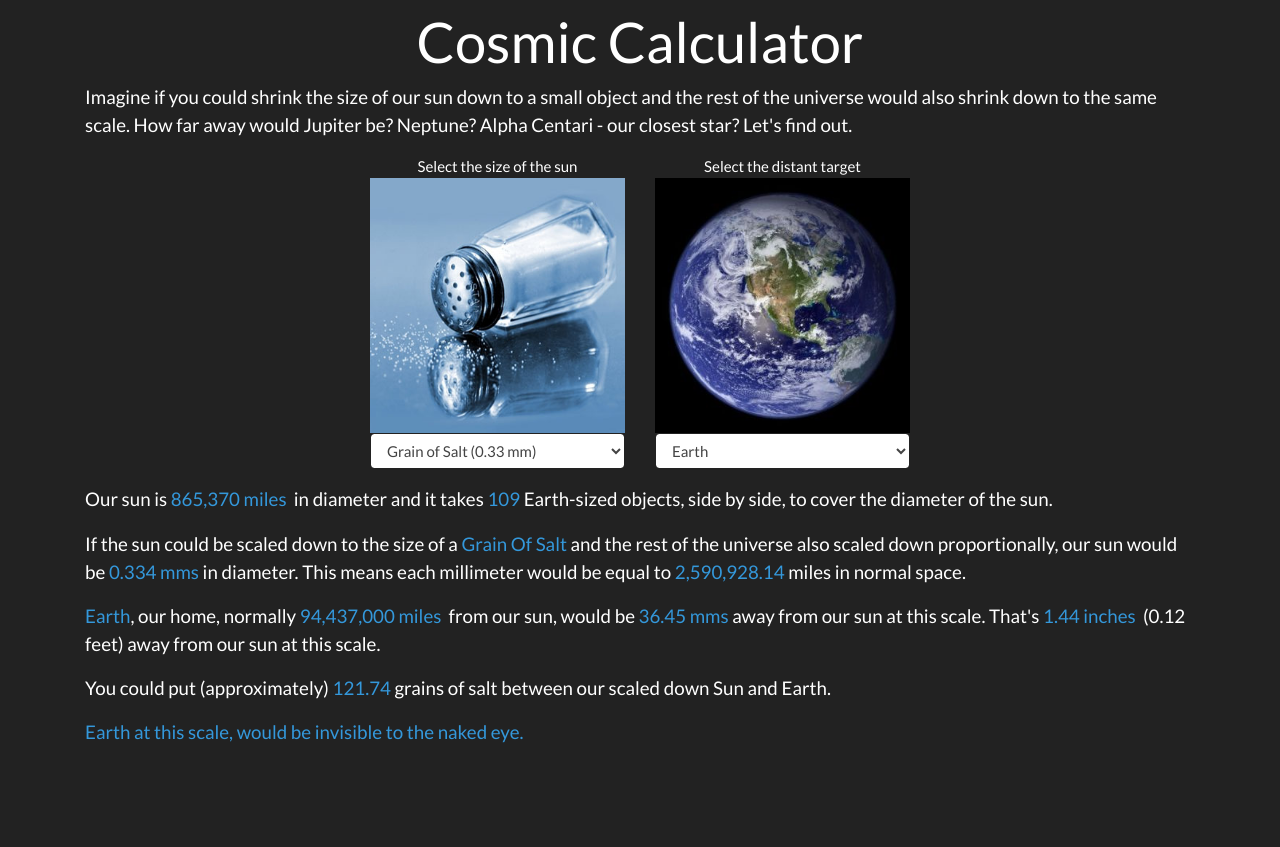
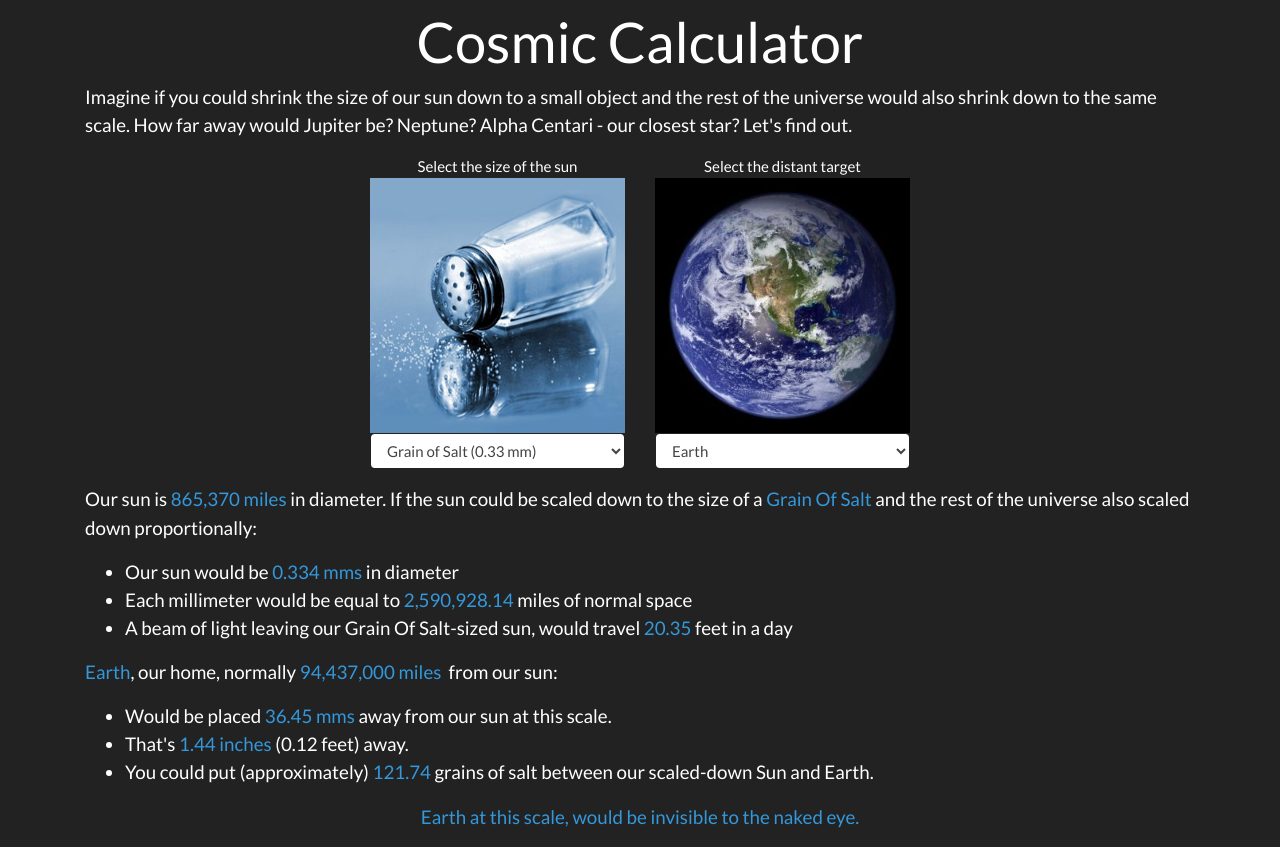
Before and after one commit to RedBirdOBX/CosmicCalculator, a React (Create React App) app: page / in a window 1280 px wide. Before the commit the page ends 800 px from the top, so only its background shows below. Built offline with nearby package versions, Linux system fonts and the light colour scheme.

Commit message:
UI refinements

```diff
--- a/src/App.js
+++ b/src/App.js
@@ -66,6 +66,8 @@ function Results(selectedSunSize, selectedTarget)
     this.MilesAwayFromTargetFormatted = utilities.FormatWithCommas(this.MilesAwayFromTarget, 2);
     this.UnitsBetweenSunAndTarget = utilities.CalculateUnitsBetweenSunAndTarget(selectedTarget.DistanceInMiles, selectedSunSize.MMSize);
     this.UnitsBetweenSunAndTargetFormatted = utilities.FormatWithCommas(utilities.CalculateUnitsBetweenSunAndTarget(selectedTarget.DistanceInMiles, selectedSunSize.MMSize), 2);
+    this.ScaledFeetLightTravelsInADay = utilities.ScaledFeetLightTravelsInADay(selectedSunSize.MMSize);
+    this.ScaledFeetLightTravelsInADayFormatted = utilities.FormatWithCommas(this.ScaledFeetLightTravelsInADay, 2);
 }
 
 class App extends React.Component
--- a/src/Constants.js
+++ b/src/Constants.js
@@ -6,6 +6,11 @@ class Constants
     MMsInAnInch = 25.4;
     InchesInFoot = 12;
     FeetInAMile = 5820;
+    DaysInAYear = 365.24;
+    SecondsPerMinutes = 60;
+    MinutesInAHour = 60;
+    HoursInADay = 24;
+    SpeedOfLight = 186000;
 }
 
 export default Constants;
--- a/src/Utilities.js
+++ b/src/Utilities.js
@@ -1,4 +1,5 @@
 import Constants from './Constants';
+import { constants } from 'buffer';
 
 
 class Utilities
@@ -138,6 +139,15 @@ class Utilities
     {
         return (targetDistanceInMiles / (this.constants.DiameterOfSunInMiles / sunSizeInMMs)) * (sunSizeInMMs * 10);
     };
+
+    ScaledFeetLightTravelsInADay = (sunSizeInMM) =>
+    {
+        let milesLightTravelsInADay = (((this.constants.SpeedOfLight * this.constants.SecondsPerMinutes) * this.constants.MinutesInAHour) * this.constants.HoursInADay);
+        let milesPerMM = this.CalculateMilesPerMM(sunSizeInMM);
+        let mmsTraveledInADay = milesLightTravelsInADay / milesPerMM;
+        let feetLighTravelsInADay = ((mmsTraveledInADay / this.constants.MMsPerInch) / this.constants.InchesInFoot);
+        return feetLighTravelsInADay;
+    };
 };
 
 export default Utilities;
--- a/src/components/ResultsDisplay.js
+++ b/src/components/ResultsDisplay.js
@@ -23,31 +23,31 @@ class ResultsDisplay extends React.Component
         return (
             <div>
                 <p class="lead">
-                    Our sun is <span class="text-info">{this.props.Results.DiameterOfSunInMilesFormatted} miles</span>&nbsp;
-                    in diameter and it takes <span class="text-info">109</span> Earth-sized objects, side by side, to cover the diameter of the sun.
+                    Our sun is <span class="text-info">{this.props.Results.DiameterOfSunInMilesFormatted} miles</span>&nbsp;in diameter.
+                    If the sun could be scaled down to the size of a <span class="text-info">{this.props.Results.SelectedSunSize.Name}</span> and
+                    the rest of the universe also scaled down proportionally:
                 </p>
 
-                <p class="lead">
-                    If the sun could be scaled down to the size of a <span class="text-info">{this.props.Results.SelectedSunSize.Name}</span> and
-                    the rest of the universe also scaled down proportionally, our sun would be <span class="text-info">{this.props.Results.SelectedSunSize.MMSize} mms</span>
-                    &nbsp;in diameter. This means each millimeter would be equal to&nbsp;<span class="text-info">{this.props.Results.MicroMilesPerMMFormatted}</span>
-                    &nbsp;miles in normal space.
-                </p>
+                <ul class="lead">
+                    <li>Our sun would be <span class="text-info">{this.props.Results.SelectedSunSize.MMSize} mms</span>&nbsp;in diameter</li>
+                    <li>Each millimeter would be equal to&nbsp;<span class="text-info">{this.props.Results.MicroMilesPerMMFormatted}</span>&nbsp;miles of normal space</li>
+                    <li>A beam of light leaving our {this.props.Results.SelectedSunSize.Name}-sized sun, would travel <span class="text-info">{this.props.Results.ScaledFeetLightTravelsInADayFormatted}</span> feet in a day</li>
+                </ul>
 
                 <p class="lead">
                     <span class="text-info">{this.props.Results.SelectedTarget.Name}</span>, {this.props.Results.SelectedTarget.Description},
                     normally&nbsp;<span class="text-info">{this.props.Results.TargetDistanceInMilesFormatted} miles</span>&nbsp;
-                    from our sun, would be <span class="text-info">{this.props.Results.MMsAwayFromTargetFormatted} mms</span> away from our
-                    sun at this scale.&nbsp;That's <span class="text-info">{farAwayMsg}</span>&nbsp;
-                    ({this.props.Results.FeetAwayFromTargetFormatted} feet) away from our sun at this scale.
+                    from our sun:&nbsp;
                 </p>
 
-                <p class="lead">
-                    You could put (approximately) <span class="text-info">{this.props.Results.UnitsBetweenSunAndTargetFormatted}</span>
-                    &nbsp;{this.props.Results.SelectedSunSize.PluralName} between our scaled down Sun and {this.props.Results.SelectedTarget.Name}.
-                </p>
+                <ul class="lead">
+                    <li>Would be placed <span class="text-info">{this.props.Results.MMsAwayFromTargetFormatted} mms</span> away from our sun at this scale.</li>
+                    <li>That's <span class="text-info">{farAwayMsg}</span>&nbsp;({this.props.Results.FeetAwayFromTargetFormatted} feet) away.</li>
+                    <li>You could put (approximately) <span class="text-info">{this.props.Results.UnitsBetweenSunAndTargetFormatted}</span>
+                    &nbsp;{this.props.Results.SelectedSunSize.PluralName} between our scaled-down Sun and {this.props.Results.SelectedTarget.Name}.</li>
+                </ul>
 
-                <p class="lead text-info">
+                <p class="lead text-info text-center">
                     {earthInvisibleMsg}
                 </p>
             </div>
```
